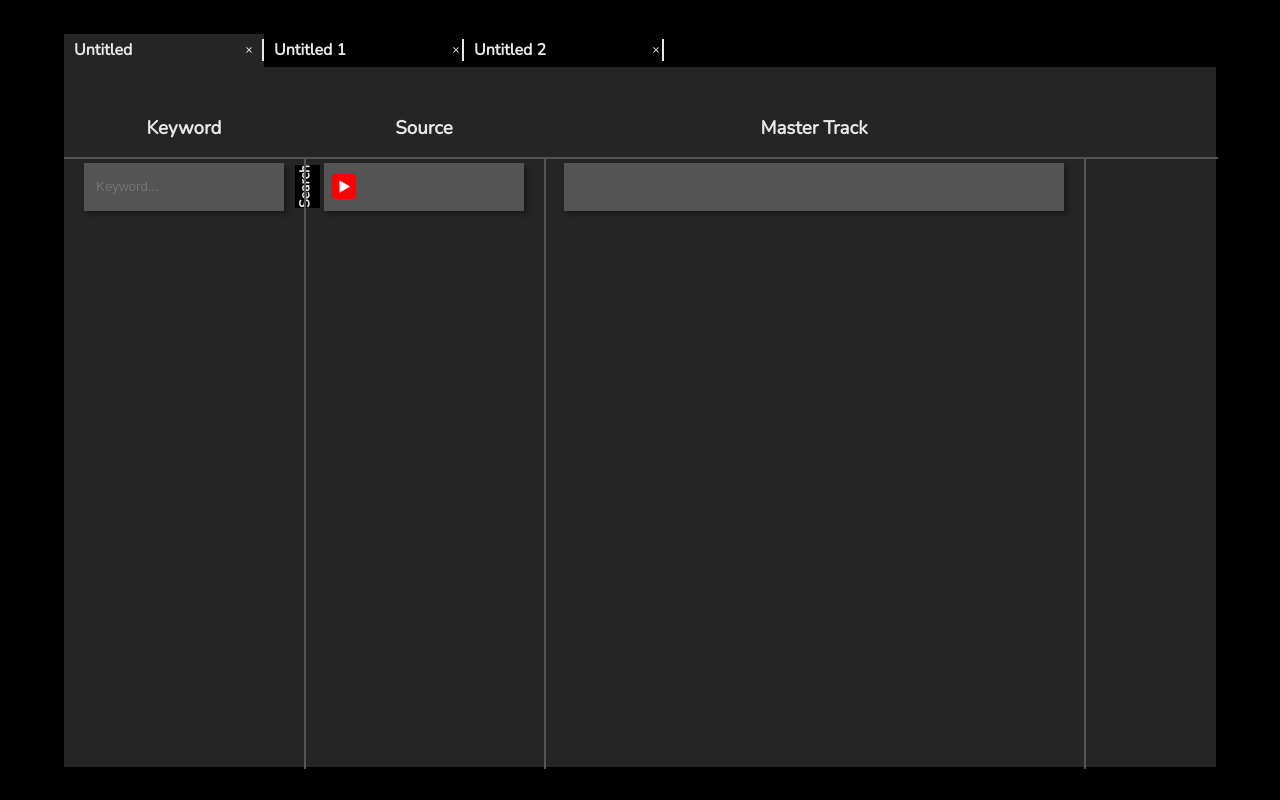
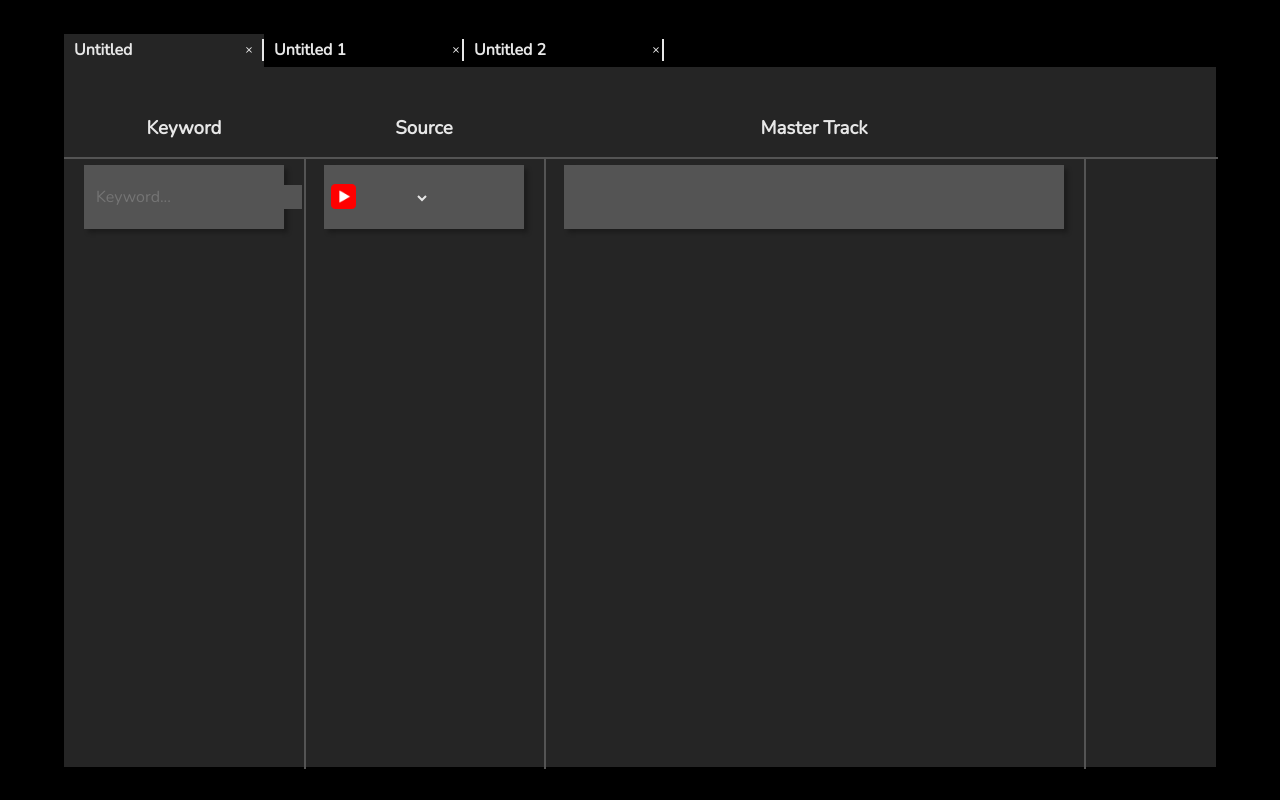
Before and after one commit to gagordon1/DJ-Assistant-Frontend, a React (Create React App) app: page / in a window 1280 px wide. Built offline with nearby package versions, Linux system fonts and the light colour scheme; the HTML template or start-up script is replaced by a standard one.

Commit message:
connnected to backend and youtube API

```diff
--- /dev/null
+++ b/src/backend-calls.js
@@ -0,0 +1,7 @@
+import { BACKEND_URL } from './config'
+import axios from 'axios'
+
+export const getDownloadLink = async(url) =>{
+    const result = await axios.get(BACKEND_URL + `/download/?url=${url}`)
+    return result.data.master
+}
--- /dev/null
+++ b/src/components/SelectBox.js
@@ -0,0 +1,13 @@
+import styled from 'styled-components'
+import { colors } from '../Theme'
+
+const SelectBoxStyled = styled.select`
+  background : ${colors.dataRowColor};
+  border : none;
+`
+
+export default function SelectBox(props){
+  return (
+    <SelectBoxStyled type="select"/>
+  )
+}
--- a/src/components/Workspace/DataRow.js
+++ b/src/components/Workspace/DataRow.js
@@ -11,7 +11,7 @@ import Track from './Track'
 const DataRowContainer = styled.div`
   display : flex;
   align-items : center;
-  height : 60px;
+  height : 80px;
   width : 100%;
   background : ${colors.workspaceBackground};
 `
@@ -23,19 +23,26 @@ export default function DataRow(props){
   const [keyword, setKeyword] = useState("")
   const [loading, setLoading] = useState(false)
   const [searchResults, setSearchResults] = useState([])
+  const [id, setId] = useState("") //id of youtube video
 
   const handleSearch = async () => {
     setLoading(true)
-    const data = await youtubeSearch("hi")
-
+    if(keyword){
+      const data = await youtubeSearch(keyword)
+      setSearchResults(data)
+      setId(data[0].id)
+    }else{
+      alert("Keyword cannot be empty")
+    }
+    setLoading(false)
   }
 
 
   return (
     <DataRowContainer>
       <KeywordSearch setKeyword={setKeyword} handleSearch={handleSearch}/>
-      <Source keyword={keyword}/>
-      <Track/>
+      <Source keyword={keyword} setId={setId} searchResults={searchResults}/>
+      <Track id={id}/>
     </DataRowContainer>
   )
 }
--- a/src/components/Workspace/KeywordSearch.js
+++ b/src/components/Workspace/KeywordSearch.js
@@ -1,5 +1,6 @@
 import styled from 'styled-components'
 import { colors } from '../../Theme'
+import React from 'react'
 
 
 const KeywordSearchContainer = styled.div`
@@ -22,38 +23,35 @@ const SearchBar = styled.input`
   overflow : scroll;
   margin-left : 10px;
   align-items : center;
+  font-size : 16px;
+  font-family : inherit;
 `
 
-const SearchButton = styled.div`
-  background : ${colors.background};
-  transform : rotate(-90deg) translate(0, 11px);
-  width : 48px;
-  height : 25px;
-  margin-bottom : 0px;
-  justify-self : end;
-  font-size : 12px;
-  vertical-align : middle;
-  &:hover {
-    cursor : pointer;
-  }
-`
-const SearchButtonText = styled.h3`
-  margin : auto;
-`
+
 
 
 const placeholder = "Keyword..."
 
 export default function KeywordSearch(props){
 
+  const searchInput = React.useRef(null)
+
+  const handleKeyDown = (e) =>{
+    if (e.key === "Enter"){
+      if (document.activeElement === searchInput.current) {
+        props.handleSearch()
+      }
+    }
+  }
+
   return (
     <KeywordSearchContainer>
 
       <SearchBar placeholder={placeholder}
-                onChange={(e) => props.setKeyword(e.target.value)}/>
-      <SearchButton onClick={props.handleSearch}>
-        <SearchButtonText>Search</SearchButtonText>
-      </SearchButton>
+                onChange={(e) => props.setKeyword(e.target.value)}
+                onKeyDown={(e) => handleKeyDown(e)}
+                ref={searchInput}
+                />
 
     </KeywordSearchContainer>
   )
--- a/src/components/Workspace/Source.js
+++ b/src/components/Workspace/Source.js
@@ -2,6 +2,7 @@ import styled from 'styled-components'
 import { colors } from '../../Theme'
 import { useState, useEffect } from 'react'
 import YoutubeLogoImage from '../../assets/youtube.png'
+import SelectBox from '../SelectBox'
 
 
 const SourceContainer = styled.div`
@@ -22,7 +23,22 @@ const YoutubeLogo = styled.img`
 
 `
 
-export default function Source(){
+const SelectBoxStyled = styled.select`
+  background : ${colors.dataRowColor};
+  border : none;
+  color : ${colors.textColor};
+  border : none;
+  outline : none;
+  font-family : inherit;
+
+`
+const SelectContainer = styled.div`
+  width : 400px;
+  overflow : hidden;
+  margin-right : 40px;
+`
+
+export default function Source(props){
 
   const [source, setSource] = useState("youtube") //youtube || soundcloud
   const [loading, setLoading] = useState(false)
@@ -30,6 +46,11 @@ export default function Source(){
   return (
     <SourceContainer>
       {source === "youtube"? <YoutubeLogo src={YoutubeLogoImage}/> : null}
+      <SelectContainer>
+        <SelectBoxStyled onChange={(e) => props.setId(e.target.value)}>
+          {props.searchResults.map(obj => {return(<option key={obj.id} value={obj.id}> {obj.title} </option>)})}
+        </SelectBoxStyled>
+      </SelectContainer>
     </SourceContainer>
   )
 }
--- a/src/components/Workspace/Track.js
+++ b/src/components/Workspace/Track.js
@@ -1,20 +1,54 @@
 import styled from 'styled-components'
 import { colors } from '../../Theme'
+import DownloadIconImage from '../../assets/download-icon.png'
+import { useState } from 'react'
+import { YOUTUBE_VIDEO_BASE_URL} from '../../config'
+import { getDownloadLink } from '../../backend-calls'
+
 
 
 const TrackContainer = styled.div`
+  display : flex;
+  justify-content : center;
   width : 500px;
   height : 80%;
   background : ${colors.dataRowColor};
   margin-left : 20px;
   margin-right : 20px;
   box-shadow: 4px 4px 4px rgba(0, 0, 0, 0.25);
+  align-items : center;
+`
+const DownloadIcon = styled.img`
+  height : 20px;
+  width : auto;
+  &: hover{
+    cursor : pointer;
+  }
 `
 
-export default function Track(){
+
+
+
+export default function Track(props){
+
+  const [link, setLink] = useState("")
+  const [loading, setLoading] = useState(false)
+
+
+  const handleDownload= async () =>{
+    setLoading(true)
+    const result = await getDownloadLink(YOUTUBE_VIDEO_BASE_URL + props.id)
+    setLink(result)
+    setLoading(false)
+    const audioPlayer = new Audio(result)
+    audioPlayer.play()
+  }
 
   return (
     <TrackContainer>
+      {(props.id && !link)? <DownloadIcon src={DownloadIconImage} onClick={handleDownload}/> : null}
+      {loading? <div> Loading... </div> : null}
+      {link? <div> Play </div> : null}
     </TrackContainer>
   )
 }
--- /dev/null
+++ b/src/config.js
@@ -0,0 +1,7 @@
+
+
+export const YOUTUBE_VIDEO_BASE_URL = "https://www.youtube.com/watch?v="
+
+export const YOUTUBE_API_BASE_URL = "https://www.googleapis.com/youtube/v3"
+
+export const BACKEND_URL = "http://localhost:8000"
--- a/src/youtube-api-calls.js
+++ b/src/youtube-api-calls.js
@@ -1,15 +1,23 @@
 import axios from 'axios'
+import {YOUTUBE_API_BASE_URL} from './config'
 
 
 export const youtubeSearch = async (query) =>{
 
-  let result = await axios.get("https://www.googleapis.com/youtube/v3/search",{
+  let result = await axios.get(YOUTUBE_API_BASE_URL + "/search",{
     params : {
       part : "snippet",
-      q : "Everyday we lit"
+      q : query,
+      key : process.env.REACT_APP_GOOGLE_API_KEY
     }
   })
 
-  console.log(result);
+  return result.data.items.map(obj =>{return {
+    title : obj.snippet.title,
+    channelId : obj.snippet.channelId,
+    id : obj.id.videoId,
+    thumbnail : obj.snippet.thumbnails.medium.url
+
+  }})
 
 }
```
Also changed, not shown: src/setupTests.js (deleted, +0 -5 lines), src/assets/download-icon.png (added).
